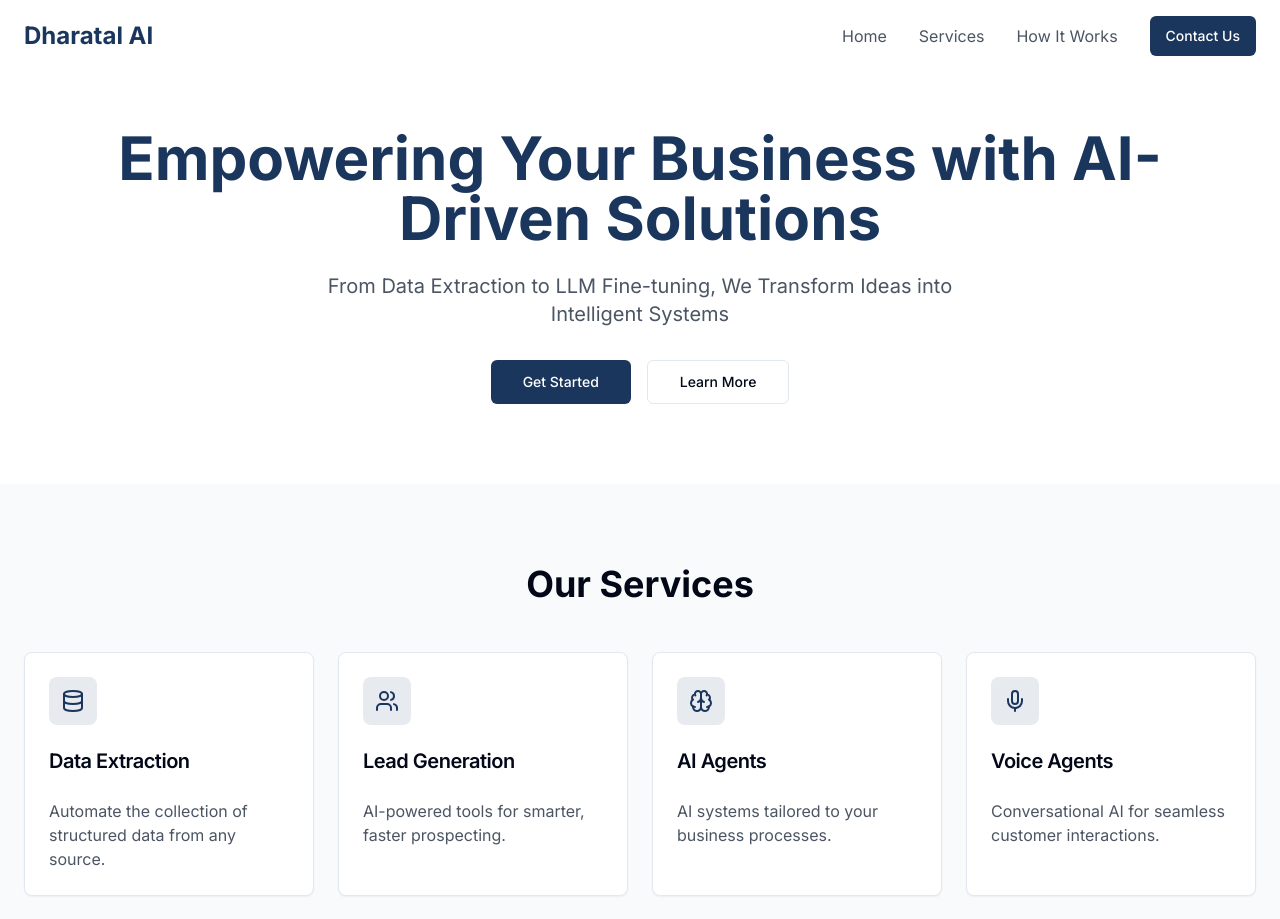
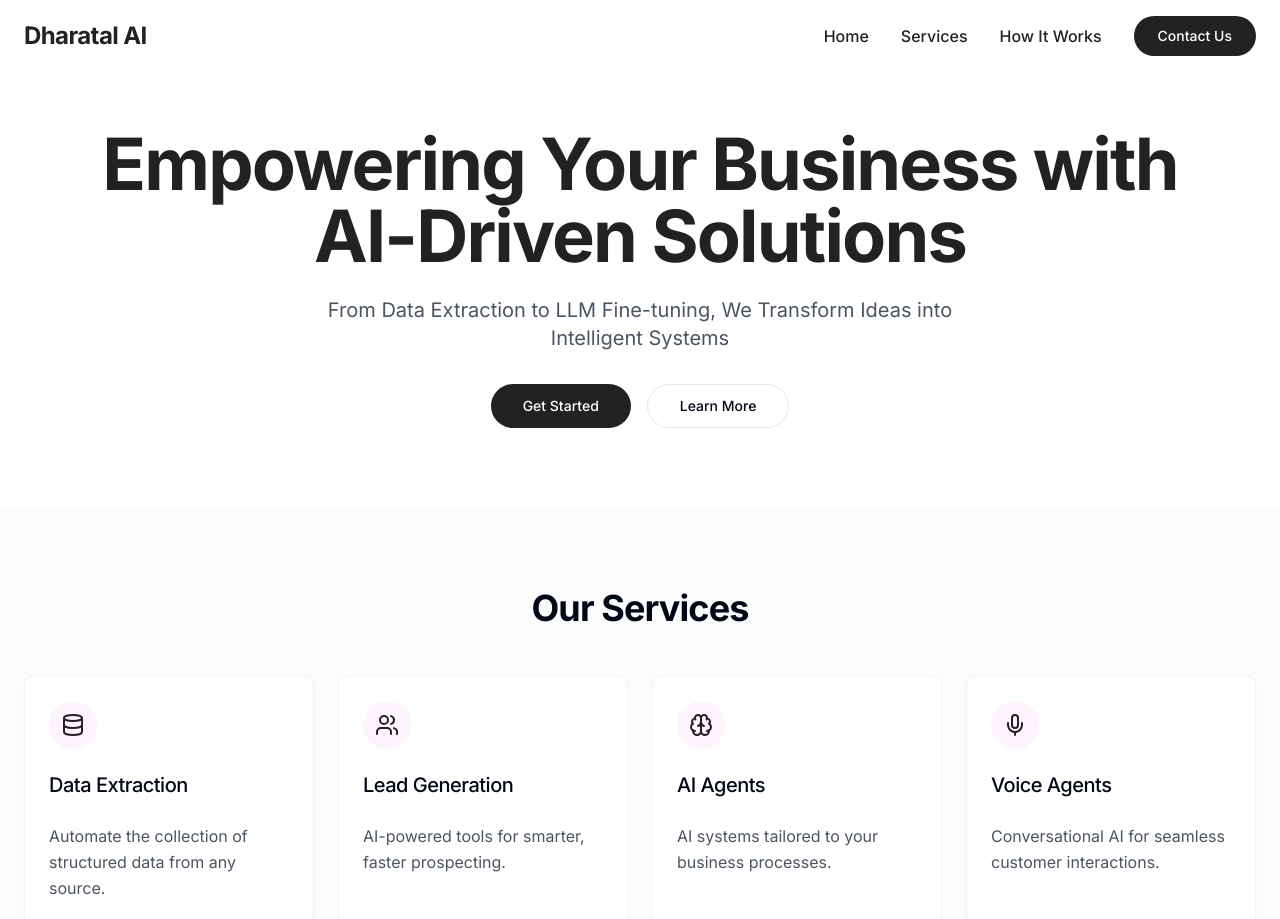
Before and after one commit to takshit12/dharatal-innovation-hub-52, a React (Vite) app: page / in a window 1280 px wide. Shown: the top 919 px of the page. Built offline with nearby package versions, Linux system fonts and the light colour scheme.

Commit message:
Update theme to resemble Gumroad
Modified the application's theme to align with the design aesthetics of Gumroad, enhancing the overall visual appeal and user experience.
[skip gpt_engineer]

```diff
--- a/src/components/Navbar.tsx
+++ b/src/components/Navbar.tsx
@@ -15,23 +15,28 @@ export const Navbar = () => {
   return (
     <nav
       className={`fixed w-full z-50 transition-all duration-300 ${
-        isScrolled ? "bg-white shadow-md" : "bg-transparent"
+        isScrolled ? "bg-white shadow-sm" : "bg-transparent"
       }`}
     >
       <div className="container mx-auto px-6 py-4">
         <div className="flex items-center justify-between">
-          <div className="text-2xl font-bold text-primary">Dharatal AI</div>
+          <div className="text-2xl font-bold text-primary tracking-tight">Dharatal AI</div>
           <div className="hidden md:flex items-center space-x-8">
-            <a href="#" className="text-gray-600 hover:text-primary transition-colors">
+            <a href="#" className="text-primary hover:text-primary/80 transition-colors font-medium">
               Home
             </a>
-            <a href="#services" className="text-gray-600 hover:text-primary transition-colors">
+            <a href="#services" className="text-primary hover:text-primary/80 transition-colors font-medium">
               Services
             </a>
-            <a href="#how-it-works" className="text-gray-600 hover:text-primary transition-colors">
+            <a href="#how-it-works" className="text-primary hover:text-primary/80 transition-colors font-medium">
               How It Works
             </a>
-            <Button variant="default">Contact Us</Button>
+            <Button
+              variant="default"
+              className="bg-primary text-white hover:bg-primary/90 rounded-full px-6"
+            >
+              Contact Us
+            </Button>
           </div>
         </div>
       </div>
--- a/src/components/ServiceCard.tsx
+++ b/src/components/ServiceCard.tsx
@@ -9,15 +9,15 @@ interface ServiceCardProps {
 
 export const ServiceCard = ({ title, description, Icon }: ServiceCardProps) => {
   return (
-    <Card className="group hover:shadow-lg transition-all duration-300 cursor-pointer">
+    <Card className="group hover:shadow-lg transition-all duration-300 cursor-pointer border border-gray-100">
       <CardHeader>
-        <div className="w-12 h-12 rounded-lg bg-primary/10 flex items-center justify-center mb-4 group-hover:bg-primary/20 transition-colors">
+        <div className="w-12 h-12 rounded-full bg-secondary/10 flex items-center justify-center mb-4 group-hover:bg-secondary/20 transition-colors">
           <Icon className="w-6 h-6 text-primary" />
         </div>
-        <CardTitle className="text-xl">{title}</CardTitle>
+        <CardTitle className="text-xl font-medium">{title}</CardTitle>
       </CardHeader>
       <CardContent>
-        <p className="text-gray-600">{description}</p>
+        <p className="text-gray-600 leading-relaxed">{description}</p>
       </CardContent>
     </Card>
   );
--- a/src/pages/Index.tsx
+++ b/src/pages/Index.tsx
@@ -67,21 +67,23 @@ const steps = [
 
 const Index = () => {
   return (
-    <div className="min-h-screen">
+    <div className="min-h-screen bg-white">
       <Navbar />
 
       {/* Hero Section */}
       <section className="pt-32 pb-20 px-6">
         <div className="container mx-auto text-center">
-          <h1 className="text-5xl md:text-6xl font-bold text-primary mb-6 animate-fade-in">
+          <h1 className="text-5xl md:text-7xl font-bold text-primary mb-6 animate-fade-in tracking-tight">
             Empowering Your Business with AI-Driven Solutions
           </h1>
           <p className="text-xl text-gray-600 mb-8 max-w-2xl mx-auto animate-fade-in">
             From Data Extraction to LLM Fine-tuning, We Transform Ideas into Intelligent Systems
           </p>
           <div className="space-x-4 animate-fade-in">
-            <Button size="lg">Get Started</Button>
-            <Button size="lg" variant="outline">
+            <Button size="lg" className="rounded-full px-8 bg-primary hover:bg-primary/90">
+              Get Started
+            </Button>
+            <Button size="lg" variant="outline" className="rounded-full px-8">
               Learn More
             </Button>
           </div>
@@ -89,9 +91,9 @@ const Index = () => {
       </section>
 
       {/* Services Section */}
-      <section id="services" className="py-20 bg-gray-50">
+      <section id="services" className="py-20 bg-gray-50/50">
         <div className="container mx-auto px-6">
-          <h2 className="text-4xl font-bold text-center mb-12">Our Services</h2>
+          <h2 className="text-4xl font-bold text-center mb-12 tracking-tight">Our Services</h2>
           <div className="grid grid-cols-1 md:grid-cols-2 lg:grid-cols-4 gap-6">
             {services.map((service) => (
               <ServiceCard key={service.title} {...service} />
@@ -103,11 +105,11 @@ const Index = () => {
       {/* How It Works Section */}
       <section id="how-it-works" className="py-20">
         <div className="container mx-auto px-6">
-          <h2 className="text-4xl font-bold text-center mb-12">How It Works</h2>
+          <h2 className="text-4xl font-bold text-center mb-12 tracking-tight">How It Works</h2>
           <div className="grid grid-cols-1 md:grid-cols-2 lg:grid-cols-4 gap-8">
             {steps.map((step, index) => (
               <div key={step.title} className="text-center">
-                <div className="w-12 h-12 rounded-full bg-primary text-white flex items-center justify-center mx-auto mb-4">
+                <div className="w-12 h-12 rounded-full bg-secondary text-primary flex items-center justify-center mx-auto mb-4 font-medium">
                   {index + 1}
                 </div>
                 <h3 className="text-xl font-semibold mb-2">{step.title}</h3>
--- a/tailwind.config.ts
+++ b/tailwind.config.ts
@@ -25,12 +25,12 @@ export default {
         background: "hsl(var(--background))",
         foreground: "hsl(var(--foreground))",
         primary: {
-          DEFAULT: "#1a365d",
+          DEFAULT: "#222222",
           foreground: "#ffffff",
         },
         secondary: {
-          DEFAULT: "#0d9488",
-          foreground: "#ffffff",
+          DEFAULT: "#ff90e8",
+          foreground: "#222222",
         },
         destructive: {
           DEFAULT: "hsl(var(--destructive))",
@@ -41,8 +41,8 @@ export default {
           foreground: "hsl(var(--muted-foreground))",
         },
         accent: {
-          DEFAULT: "hsl(var(--accent))",
-          foreground: "hsl(var(--accent-foreground))",
+          DEFAULT: "#ff90e8",
+          foreground: "#222222",
         },
         popover: {
           DEFAULT: "hsl(var(--popover))",
```
